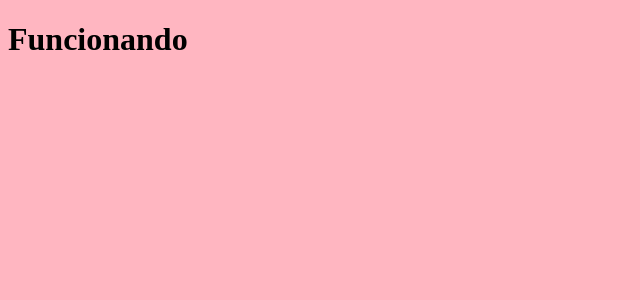
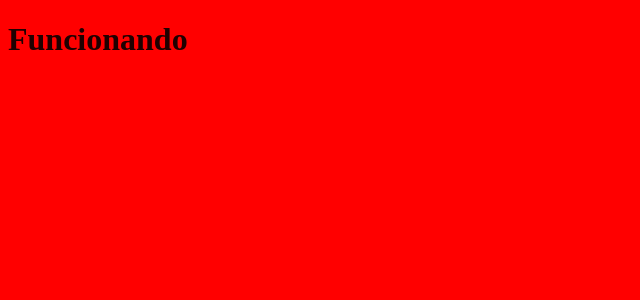
Before and after one commit to geaglts/react-shop, a React app: page / in a window 1280 px wide. Shown: the top 300 px of the page, without its empty margins (0-640 px from the left). Built offline with nearby package versions, Linux system fonts and the light colour scheme.

Commit message:
sass test with global file

```diff
--- a/src/components/App.jsx
+++ b/src/components/App.jsx
@@ -1,5 +1,5 @@
 import React from "react";
-import "../styles/components/App.scss";
+import "../styles/global.scss";
 
 const App = () => {
   return (
--- a/src/styles/components/App.scss
+++ /dev/null
@@ -1,3 +0,0 @@
-html {
-  background-color: lightpink;
-}
--- /dev/null
+++ b/src/styles/global.scss
@@ -0,0 +1,7 @@
+$base-color: #ff0000;
+$color: rgba(black, 0.88);
+
+body {
+  background-color: $base-color;
+  color: $color;
+}
--- a/webpack.config.js
+++ b/webpack.config.js
@@ -40,6 +40,7 @@ module.exports = {
   devServer: {
     port: 3000,
     historyApiFallback: true,
+    compress: true,
     open: true,
   },
 };
```
